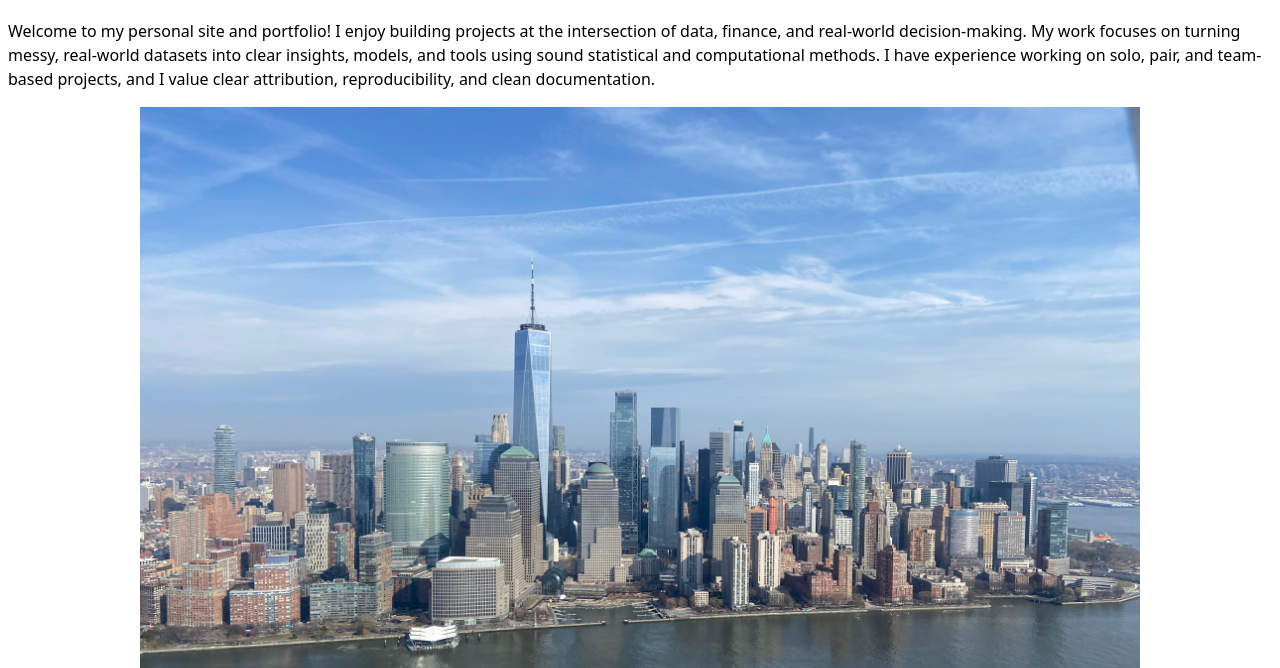
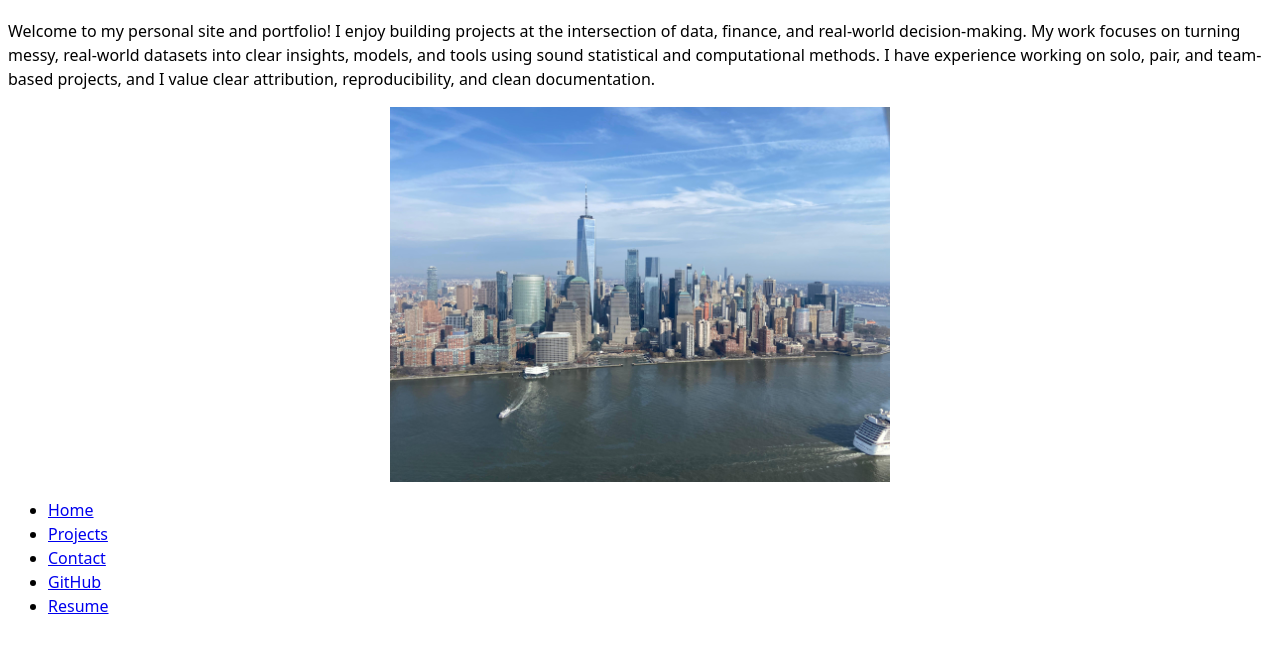
Before and after one commit to ishaantibdewal/dsc106_portfolio, a plain HTML site: page index.html in a window 1280 px wide. Shown: the part 72-740 px from the top of the page. Drawn offline with Linux system fonts and the light colour scheme.

Commit message:
image size

```diff
--- a/style.css
+++ b/style.css
@@ -7,7 +7,7 @@ body {
 
 img {
   max-width: 100%;
-  width: min(100%, 1000px);
+  width: min(100%, 500px);
   height: auto;
   display: block;
   margin: 1rem auto;
```
